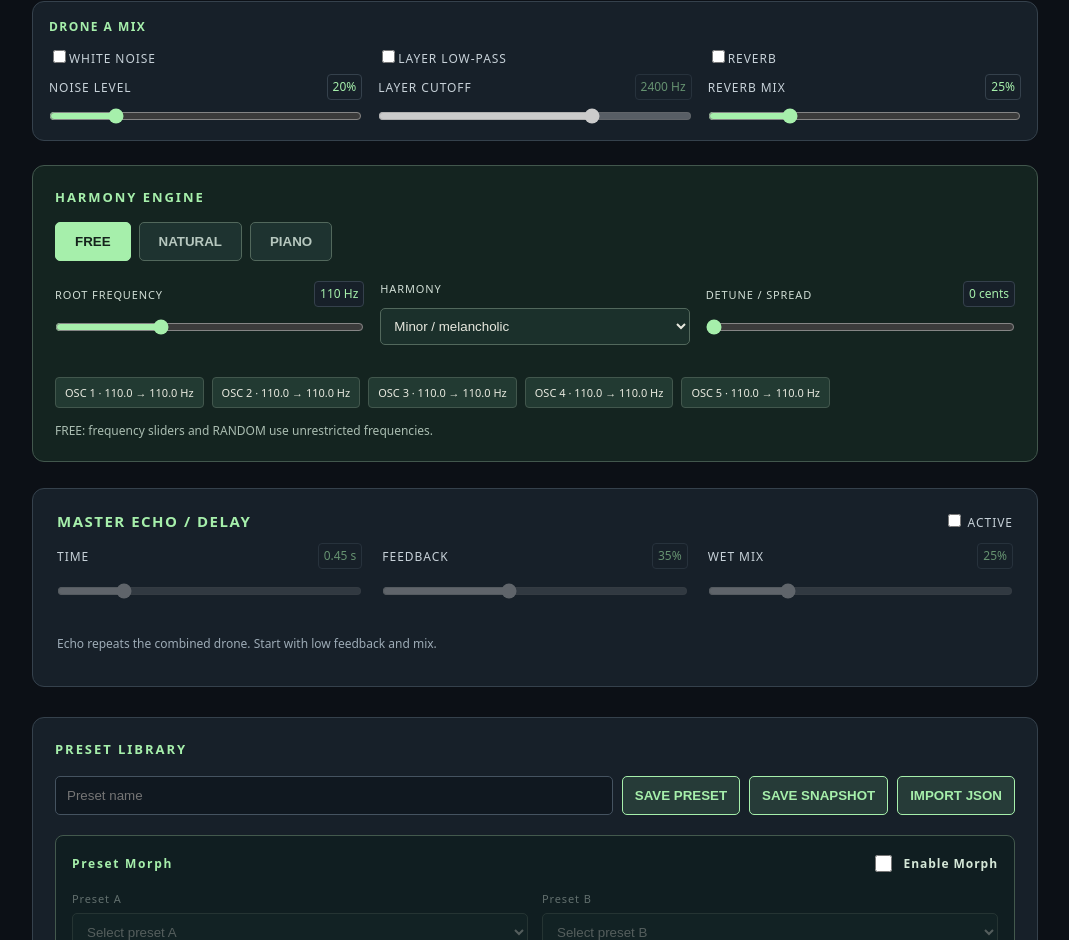
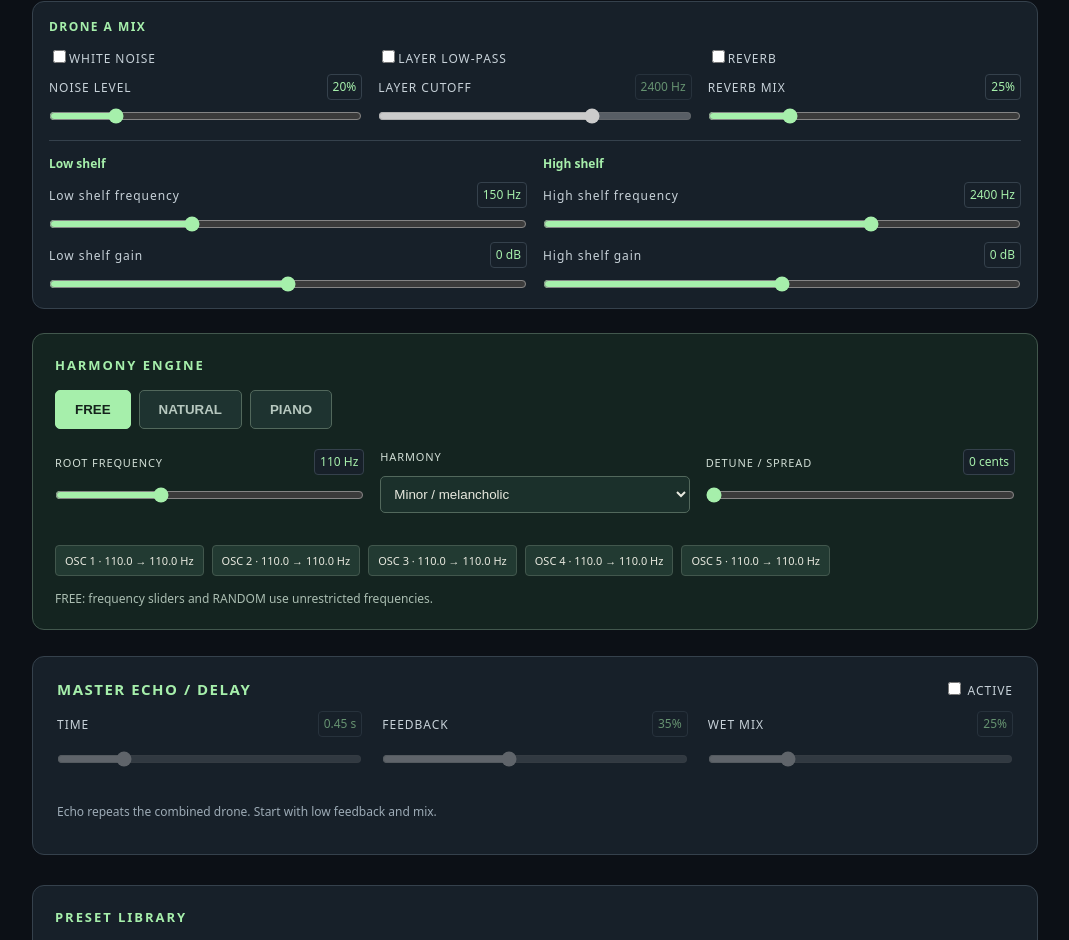
Before and after one commit to wgabel/orbit-sound-lab, a React (Vite) app: page / in a window 1280 px wide. Shown: the part 1607-2547 px from the top of the page, without its empty margins (105-1174 px from the left). Built offline with nearby package versions, Linux system fonts and the light colour scheme.

Commit message:
Add low and high shelf EQ to drone mixes

```diff
--- a/src/domain/drone.ts
+++ b/src/domain/drone.ts
@@ -30,10 +30,21 @@ export interface OscillatorSettings {
   readonly filter: LowPassFilterSettings;
 }
 export interface DroneReverbSettings {readonly enabled: boolean; readonly mix: number}
+export const MAX_SHELF_GAIN_DECIBELS = 12;
+export const MIN_SHELF_FREQUENCY_HZ = 20;
+export const MAX_SHELF_FREQUENCY_HZ = 20000;
+
+export interface DroneShelfSettings {
+  readonly frequencyHz: number;
+  readonly gainDecibels: number;
+}
+
 export interface DroneMixSettings {
   readonly noise: {readonly enabled: boolean; readonly volume: number};
   readonly filter: {readonly enabled: boolean; readonly cutoffHz: number};
   readonly reverb: DroneReverbSettings;
+  readonly lowShelf: DroneShelfSettings;
+  readonly highShelf: DroneShelfSettings;
 }
 export interface DroneSettings {
   readonly id: string;
@@ -48,7 +59,9 @@ export function createDefaultDroneMix(): DroneMixSettings {
   return {
     noise: {enabled: false, volume: 0.2},
     filter: {enabled: false, cutoffHz: 2400},
-    reverb: {enabled: false, mix: 0.25}
+    reverb: {enabled: false, mix: 0.25},
+    lowShelf: {frequencyHz: 150, gainDecibels: 0},
+    highShelf: {frequencyHz: 2400, gainDecibels: 0}
   };
 }
 export function createDefaultDroneSettings(): DroneSettings {
@@ -61,10 +74,21 @@ export function createDefaultDroneSettings(): DroneSettings {
 function validateCutoffFrequency(cutoffHz: number): void {
   if (!Number.isFinite(cutoffHz) || cutoffHz < 20 || cutoffHz > 20000) throw new Error('Filter cutoff must be between 20 and 20000 Hz.');
 }
+function validateDroneShelf(settings: DroneShelfSettings): void {
+  if (!settings || !Number.isFinite(settings.frequencyHz) ||
+      settings.frequencyHz < MIN_SHELF_FREQUENCY_HZ || settings.frequencyHz > MAX_SHELF_FREQUENCY_HZ) {
+    throw new Error('Shelf frequency must be between 20 and 20000 Hz.');
+  }
+  if (!Number.isFinite(settings.gainDecibels) || Math.abs(settings.gainDecibels) > MAX_SHELF_GAIN_DECIBELS) {
+    throw new Error('Shelf gain must be between -12 and +12 dB.');
+  }
+}
 export function validateDroneMix(settings: DroneMixSettings): void {
   if (typeof settings?.noise?.enabled !== 'boolean' || typeof settings?.filter?.enabled !== 'boolean') throw new Error('Invalid drone mix.');
   if (!Number.isFinite(settings.noise.volume) || settings.noise.volume < 0 || settings.noise.volume > 1) throw new Error('Noise level must be between 0 and 1.');
   validateCutoffFrequency(settings.filter.cutoffHz);
+  validateDroneShelf(settings.lowShelf);
+  validateDroneShelf(settings.highShelf);
   if (typeof settings.reverb?.enabled !== 'boolean' || !Number.isFinite(settings.reverb.mix) || settings.reverb.mix < 0 || settings.reverb.mix > 1) {
     throw new Error('Reverb mix must be between 0 and 1.');
   }
--- a/src/domain/preset-library.ts
+++ b/src/domain/preset-library.ts
@@ -59,7 +59,12 @@ function validateLayerSound(settings: DroneSettings, modulationSettings: readonl
   const drone: DroneSettings = {
     ...settings,
     envelope: settings.envelope === undefined ? DEFAULT_DRONE_ENVELOPE : settings.envelope,
-    mix: mix && mix.reverb === undefined ? {...mix, reverb: defaults.reverb} : mix,
+    mix: mix && {
+      ...mix,
+      reverb: mix.reverb === undefined ? defaults.reverb : mix.reverb,
+      lowShelf: mix.lowShelf === undefined ? defaults.lowShelf : mix.lowShelf,
+      highShelf: mix.highShelf === undefined ? defaults.highShelf : mix.highShelf
+    },
     oscillators: settings.oscillators.map(oscillator =>
       oscillator.pan === undefined ? {...oscillator, pan: 0} : oscillator)
   };
--- a/src/infrastructure/audio/web-audio-drone-mix.ts
+++ b/src/infrastructure/audio/web-audio-drone-mix.ts
@@ -1,4 +1,4 @@
-import type { DroneMixSettings } from '../../domain/drone';
+import type { DroneMixSettings, DroneShelfSettings } from '../../domain/drone';
 import { fadeGain } from './web-audio-fade';
 import { WebAudioReverb } from './web-audio-reverb';
 
@@ -14,6 +14,8 @@ export class WebAudioDroneMix {
   private readonly filter: BiquadFilterNode;
   private readonly dryGain: GainNode;
   private readonly wetGain: GainNode;
+  private readonly lowShelf: BiquadFilterNode;
+  private readonly highShelf: BiquadFilterNode;
   private readonly reverb: WebAudioReverb;
   private noiseSource: AudioBufferSourceNode | null = null;
 
@@ -33,8 +35,11 @@ export class WebAudioDroneMix {
     this.wetGain = context.createGain();
     this.wetGain.gain.value = settings.filter.enabled ? 1 : 0;
     this.reverb = new WebAudioReverb(context, settings.reverb, output);
-    this.sourceLevel.connect(this.dryGain).connect(this.reverb.input);
-    this.sourceLevel.connect(this.filter).connect(this.wetGain).connect(this.reverb.input);
+    this.lowShelf = this.createShelf('lowshelf', settings.lowShelf);
+    this.highShelf = this.createShelf('highshelf', settings.highShelf);
+    this.sourceLevel.connect(this.dryGain).connect(this.lowShelf);
+    this.sourceLevel.connect(this.filter).connect(this.wetGain).connect(this.lowShelf);
+    this.lowShelf.connect(this.highShelf).connect(this.reverb.input);
   }
 
   fadeSources(start: number, end: number): void {
@@ -46,9 +51,28 @@ export class WebAudioDroneMix {
     this.filter.frequency.setTargetAtTime(settings.filter.cutoffHz, now, 0.02);
     this.dryGain.gain.setTargetAtTime(settings.filter.enabled ? 0 : 1, now, 0.015);
     this.wetGain.gain.setTargetAtTime(settings.filter.enabled ? 1 : 0, now, 0.015);
+    this.updateShelf(this.lowShelf, settings.lowShelf, now);
+    this.updateShelf(this.highShelf, settings.highShelf, now);
     this.reverb.update(settings.reverb, now);
     if (settings.noise.enabled && !this.noiseSource) this.startNoise(now);
     fadeGain(this.noiseGain.gain, settings.noise.enabled ? settings.noise.volume * MAX_NOISE_GAIN : 0, now);
+  }
+
+  private createShelf(type: 'lowshelf' | 'highshelf', settings: DroneShelfSettings): BiquadFilterNode {
+    const filter = this.context.createBiquadFilter();
+    filter.type = type;
+    filter.frequency.value = this.getShelfFrequency(settings.frequencyHz);
+    filter.gain.value = settings.gainDecibels;
+    return filter;
+  }
+
+  private updateShelf(filter: BiquadFilterNode, settings: DroneShelfSettings, now: number): void {
+    filter.frequency.setTargetAtTime(this.getShelfFrequency(settings.frequencyHz), now, 0.02);
+    filter.gain.setTargetAtTime(settings.gainDecibels, now, 0.02);
+  }
+
+  private getShelfFrequency(frequencyHz: number): number {
+    return Math.min(frequencyHz, this.context.sampleRate * 0.49);
   }
 
   private startNoise(now: number): void {
@@ -79,6 +103,8 @@ export class WebAudioDroneMix {
     this.dryGain.disconnect();
     this.filter.disconnect();
     this.wetGain.disconnect();
+    this.lowShelf.disconnect();
+    this.highShelf.disconnect();
     this.reverb.dispose();
   }
 }
--- a/src/presentation/DroneMixControls.tsx
+++ b/src/presentation/DroneMixControls.tsx
@@ -1,3 +1,4 @@
+import { MAX_SHELF_FREQUENCY_HZ, MAX_SHELF_GAIN_DECIBELS, MIN_SHELF_FREQUENCY_HZ } from '../domain/drone';
 import type { DroneMixSettings } from '../domain/drone';
 import type { DroneLayerId } from '../domain/drone-layers';
 import { NumericSlider } from './NumericSlider';
@@ -7,6 +8,11 @@ interface DroneMixControlsProps {
   readonly settings: DroneMixSettings;
   readonly onChange: (settings: DroneMixSettings) => void;
 }
+
+const shelfControls = [
+  {key: 'lowShelf', label: 'Low shelf'},
+  {key: 'highShelf', label: 'High shelf'}
+] as const;
 
 export function DroneMixControls({layerId, settings, onChange}: DroneMixControlsProps) {
   const {noise, filter, reverb} = settings;
@@ -42,5 +48,19 @@ export function DroneMixControls({layerId, settings, onChange}: DroneMixControls
           value={reverb.mix} onChange={mix => onChange({...settings, reverb: {...reverb, mix}})}/>
       </div>
     </div>
+    <div className="drone-mix-controls drone-shelf-controls">
+      {shelfControls.map(({key, label}) => {
+        const shelf = settings[key];
+        return <div key={key}>
+          <h3>{label}</h3>
+          <NumericSlider label={`${label} frequency`} unit="Hz" min={MIN_SHELF_FREQUENCY_HZ} max={MAX_SHELF_FREQUENCY_HZ}
+            step={1} scale="logarithmic" value={shelf.frequencyHz}
+            onChange={frequencyHz => onChange({...settings, [key]: {...shelf, frequencyHz}})}/>
+          <NumericSlider label={`${label} gain`} unit="dB" min={-MAX_SHELF_GAIN_DECIBELS} max={MAX_SHELF_GAIN_DECIBELS}
+            step={0.5} value={shelf.gainDecibels}
+            onChange={gainDecibels => onChange({...settings, [key]: {...shelf, gainDecibels}})}/>
+        </div>;
+      })}
+    </div>
   </section>;
 }
--- a/src/presentation/styles.css
+++ b/src/presentation/styles.css
@@ -192,6 +192,9 @@ body{margin:0;background:#0c1016;color:#e8e9df;font-family:system-ui,sans-serif}
 .drone-mix{margin:24px 0;padding:16px;border:1px solid #35414c;border-radius:12px;background:#172029}
 .drone-mix h2{margin:0 0 12px;color:#a6efab;font-size:12px;letter-spacing:.12em}
 .drone-mix-controls{display:grid;grid-template-columns:repeat(auto-fit,minmax(min(100%,200px),1fr));gap:16px}
+.drone-shelf-controls{margin-top:16px;padding-top:14px;border-top:1px solid #35414c}
+.drone-shelf-controls h3{margin:0 0 10px;color:#a6efab;font-size:12px}
+.drone-shelf-controls .numeric-slider+.numeric-slider{margin-top:10px}
 .drone-mix-controls .switch{margin-bottom:7px}
 .drone-mix-controls input[type=range]{margin:8px 0 0}
 
```
Also changed, not shown: 2 other files (tests, documents, lock files or other folders).
